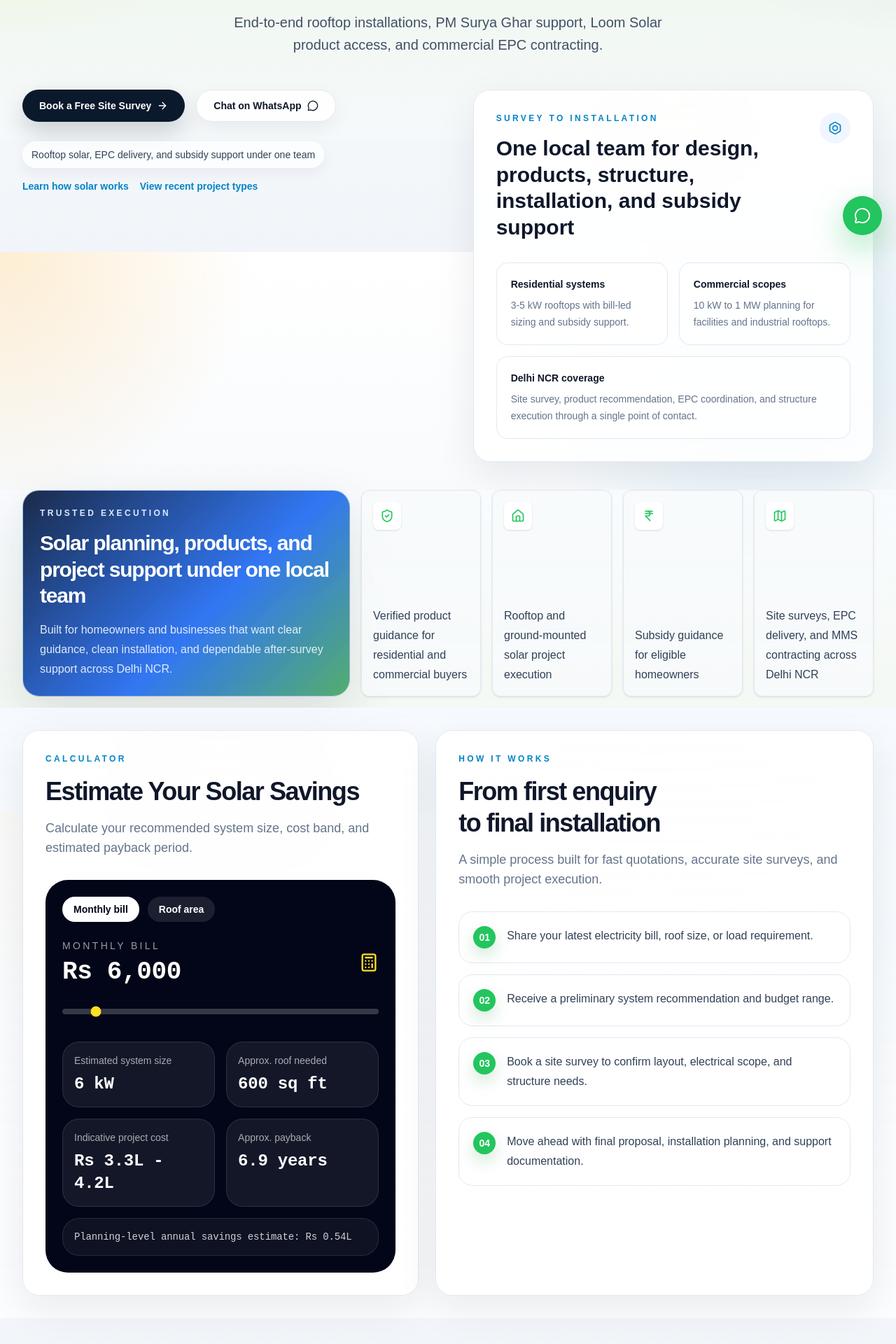
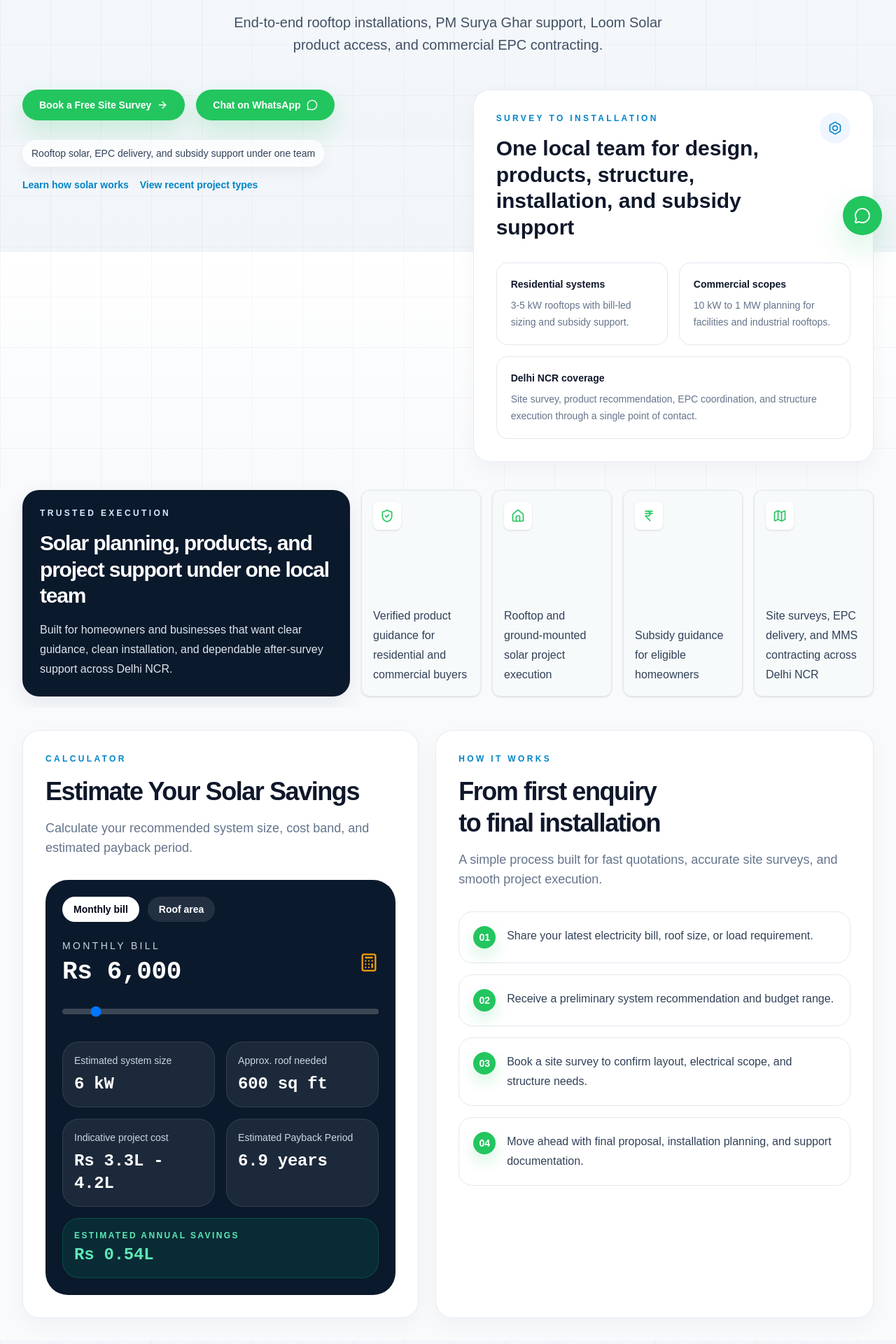
Before and after one commit to dhananjayvj/sunpower, a Next.js app: page / in a window 1280 px wide. Shown: the part 440-2360 px from the top of the page at 70% size. Built offline with nearby package versions, Linux system fonts and the light colour scheme.

Commit message:
Refine Sun Power color hierarchy

```diff
--- a/src/app/globals.css
+++ b/src/app/globals.css
@@ -68,10 +68,7 @@ html {
 }
 
 body {
-  background:
-    radial-gradient(circle at top left, rgba(245, 158, 11, 0.18), transparent 24%),
-    radial-gradient(circle at 85% 12%, rgba(2, 132, 199, 0.14), transparent 28%),
-    linear-gradient(180deg, #ffffff 0%, var(--bg-foundation) 45%, #f1f5f9 100%);
+  background: linear-gradient(180deg, #ffffff 0%, #f8fafc 40%, #f1f5f9 100%);
   color: var(--foreground);
   font-family: var(--font-sans), sans-serif;
   background-attachment: fixed;
@@ -107,30 +104,24 @@ a:active {
   @apply inline-flex min-h-11 items-center gap-2 rounded-full bg-accent-blue-deep px-6 py-3 text-sm font-semibold text-white shadow-[0_16px_34px_rgba(11,25,44,0.18)] hover:-translate-y-0.5 hover:bg-[#132b48] hover:shadow-[0_22px_42px_rgba(11,25,44,0.22)] touch-manipulation;
 }
 
+.button-whatsapp {
+  @apply inline-flex min-h-11 items-center gap-2 rounded-full bg-[#22C55E] px-6 py-3 text-sm font-semibold text-white shadow-[0_16px_34px_rgba(34,197,94,0.2)] hover:-translate-y-0.5 hover:bg-[#16a34a] hover:shadow-[0_22px_42px_rgba(34,197,94,0.24)] touch-manipulation;
+}
+
 .button-secondary {
   @apply inline-flex min-h-11 items-center gap-2 rounded-full border border-border bg-white/92 px-6 py-3 text-sm font-semibold text-foreground shadow-[0_10px_28px_rgba(15,23,42,0.06)] hover:-translate-y-0.5 hover:border-accent-blue/35 hover:bg-white touch-manipulation;
 }
 
 .card-panel {
-  background:
-    linear-gradient(180deg, rgba(255, 255, 255, 0.96), rgba(255, 255, 255, 0.84)),
-    radial-gradient(circle at top, rgba(245, 158, 11, 0.08), transparent 42%);
-  @apply relative isolate rounded-[1.5rem] border border-border-subtle shadow-[0_18px_55px_rgba(15,23,42,0.08),inset_0_1px_0_rgba(255,255,255,0.82)] backdrop-blur-md;
-  -webkit-backdrop-filter: blur(14px);
-  backdrop-filter: blur(14px);
+  @apply relative isolate rounded-[1.5rem] border border-slate-200/80 bg-white/95 shadow-[0_10px_30px_rgba(15,23,42,0.04)];
 }
 
 .input-field {
-  @apply w-full rounded-2xl border border-border bg-white/92 px-4 py-3 text-base text-foreground outline-none ring-0 placeholder:text-slate-400 hover:border-accent-blue/25 focus:border-accent-blue/50 focus:bg-white focus:shadow-[0_0_0_4px_rgba(28,104,242,0.12)];
+  @apply w-full rounded-2xl border border-border-subtle bg-white px-4 py-3 text-base text-foreground outline-none ring-0 placeholder:text-slate-400 hover:border-accent-blue/40 focus:border-accent-blue focus:bg-white focus:ring-2 focus:ring-sky-500/40 focus:ring-offset-2;
 }
 
 .section-shell {
-  background:
-    linear-gradient(180deg, rgba(255, 255, 255, 0.64), rgba(255, 255, 255, 0.42)),
-    radial-gradient(circle at top right, rgba(2, 132, 199, 0.08), transparent 30%);
-  @apply rounded-[2rem] border border-border-subtle shadow-[0_26px_80px_rgba(15,23,42,0.05),inset_0_1px_0_rgba(255,255,255,0.7)] backdrop-blur-sm;
-  -webkit-backdrop-filter: blur(10px);
-  backdrop-filter: blur(10px);
+  @apply rounded-[2rem] border border-slate-200/80 bg-white/95 shadow-[0_10px_30px_rgba(15,23,42,0.04)];
 }
 
 .tech-data {
--- a/src/app/opengraph-image.tsx
+++ b/src/app/opengraph-image.tsx
@@ -20,8 +20,7 @@ export default function OpenGraphImage() {
           flexDirection: "column",
           justifyContent: "space-between",
           padding: "64px",
-          background:
-            "radial-gradient(circle at top left, rgba(255,214,10,0.56), transparent 32%), linear-gradient(135deg, #081a39 0%, #1c68f2 62%, #4cb369 100%)",
+          background: "linear-gradient(135deg, #0b192c 0%, #0284c7 62%, #22c55e 100%)",
           color: "white",
           fontFamily: "sans-serif",
         }}
--- a/src/components/scroll-progress.tsx
+++ b/src/components/scroll-progress.tsx
@@ -11,7 +11,7 @@ export function ScrollProgress() {
     <motion.div
       aria-hidden="true"
       style={{ scaleX }}
-      className="fixed inset-x-0 top-0 z-50 h-1 origin-left bg-[linear-gradient(90deg,_#ffd60a_0%,_#54b25e_45%,_#1c68f2_100%)]"
+      className="fixed inset-x-0 top-0 z-50 h-1 origin-left bg-[linear-gradient(90deg,_#0b192c_0%,_#0284c7_55%,_#22c55e_100%)]"
     />
   );
 }
--- a/src/components/sunpower-site.tsx
+++ b/src/components/sunpower-site.tsx
@@ -169,15 +169,15 @@ export function SunPowerSite() {
   return (
     <main className="relative isolate overflow-x-hidden pb-20 md:pb-0">
       <ScrollProgress />
-      <div className="absolute inset-x-0 top-0 -z-10 h-[40rem] bg-[radial-gradient(circle_at_top_left,_rgba(255,214,10,0.32),_transparent_35%),radial-gradient(circle_at_top_right,_rgba(24,99,242,0.2),_transparent_34%),linear-gradient(180deg,_#f9fcff_0%,_#eef7ec_52%,_#f6f9fb_100%)]" />
-      <div className="pointer-events-none absolute inset-0 -z-10 bg-[linear-gradient(rgba(255,255,255,0.08)_1px,transparent_1px),linear-gradient(90deg,rgba(255,255,255,0.08)_1px,transparent_1px)] bg-[size:72px_72px] opacity-35" />
+      <div className="absolute inset-x-0 top-0 -z-10 h-[40rem] bg-[linear-gradient(180deg,#ffffff_0%,#f8fafc_40%,#f1f5f9_100%)]" />
+      <div className="pointer-events-none absolute inset-0 -z-10 bg-[linear-gradient(rgba(15,23,42,0.035)_1px,transparent_1px),linear-gradient(90deg,rgba(15,23,42,0.035)_1px,transparent_1px)] bg-[size:72px_72px]" />
 
       <a
         href={whatsappQuoteHref}
         target="_blank"
         rel="noreferrer"
         aria-label="Chat on WhatsApp"
-        className="fixed right-5 bottom-6 z-40 hidden h-14 w-14 items-center justify-center rounded-full bg-[#22c55e] text-white shadow-[0_18px_45px_rgba(34,197,94,0.38)] hover:scale-[1.04] hover:shadow-[0_22px_52px_rgba(34,197,94,0.46)] active:scale-[0.97] focus-visible:outline-2 focus-visible:outline-offset-4 focus-visible:outline-[#22c55e] md:inline-flex"
+        className="fixed right-5 bottom-6 z-40 hidden h-14 w-14 items-center justify-center rounded-full bg-[#22C55E] text-white shadow-[0_18px_45px_rgba(34,197,94,0.2)] hover:scale-[1.04] hover:bg-[#16a34a] hover:shadow-[0_22px_52px_rgba(34,197,94,0.24)] active:scale-[0.97] focus-visible:ring-2 focus-visible:ring-sky-500/40 focus-visible:ring-offset-2 md:inline-flex"
       >
         <MessageCircle className="h-6 w-6" />
       </a>
@@ -201,7 +201,7 @@ export function SunPowerSite() {
               <a
                 key={item.href}
                 href={item.href}
-                className="text-sm font-medium text-slate-700 transition-colors hover:text-accent-blue"
+                className="text-sm font-medium text-accent-blue-deep transition-colors hover:text-accent-blue"
               >
                 {item.label}
               </a>
@@ -232,7 +232,7 @@ export function SunPowerSite() {
           >
             <motion.div
               variants={fadeUp}
-              className="inline-flex items-center gap-2 rounded-full border border-emerald-300/60 bg-white/72 px-4 py-2 text-sm font-medium text-emerald-900 shadow-[0_10px_30px_rgba(255,255,255,0.5)]"
+              className="inline-flex items-center gap-2 rounded-full border border-accent-green/35 bg-emerald-50 px-4 py-2 text-sm font-medium text-accent-green-dark"
             >
               <BadgeCheck className="h-4 w-4 text-emerald-600" />
               Authorized Loom Solar Dealer
@@ -273,11 +273,11 @@ export function SunPowerSite() {
             className="space-y-7 lg:col-span-1"
           >
             <motion.div variants={fadeUp} className="flex flex-col gap-4 sm:flex-row">
-              <a href="#contact" className="button-primary">
+              <a href="#contact" className="button-whatsapp">
                 Book a Free Site Survey
                 <ArrowRight className="h-4 w-4" />
               </a>
-              <a href={whatsappQuoteHref} target="_blank" rel="noreferrer" className="button-secondary">
+              <a href={whatsappQuoteHref} target="_blank" rel="noreferrer" className="button-whatsapp">
                 Chat on WhatsApp
                 <MessageCircle className="h-4 w-4" />
               </a>
@@ -336,9 +336,9 @@ export function SunPowerSite() {
         </div>
       </section>
 
-      <section className="relative z-20 mx-auto max-w-7xl bg-[linear-gradient(180deg,rgba(249,252,255,0.78),rgba(244,249,241,0.72))] px-4 pb-4 sm:px-6 lg:px-8">
+      <section className="relative z-20 mx-auto max-w-7xl bg-bg-foundation px-4 pb-4 sm:px-6 lg:px-8">
         <div className="grid gap-4 lg:grid-cols-[0.78fr_1.22fr]">
-          <Reveal className="rounded-[1.5rem] border border-white/55 bg-[linear-gradient(135deg,rgba(14,31,64,0.95),rgba(28,104,242,0.9)_58%,rgba(61,163,90,0.88))] p-6 text-white shadow-[0_24px_70px_rgba(15,23,42,0.12)]">
+          <Reveal className="rounded-[1.5rem] border border-accent-blue-deep/20 bg-accent-blue-deep p-6 text-white shadow-[0_10px_30px_rgba(15,23,42,0.08)]">
             <p className="text-xs font-semibold uppercase tracking-[0.28em] text-blue-100">
               Trusted Execution
             </p>
@@ -370,7 +370,7 @@ export function SunPowerSite() {
         </div>
       </section>
 
-      <section id="calculator" className="relative z-30 mx-auto max-w-7xl bg-[linear-gradient(180deg,rgba(246,250,255,0.86),rgba(255,255,255,0.74))] px-4 py-6 sm:px-6 lg:px-8 lg:py-8">
+      <section id="calculator" className="relative z-30 mx-auto max-w-7xl bg-bg-foundation px-4 py-6 sm:px-6 lg:px-8 lg:py-8">
         <div className="grid gap-6 lg:grid-cols-[0.95fr_1.05fr]">
           <Reveal className="card-panel p-4 sm:p-8">
             <SectionHeading
@@ -379,7 +379,7 @@ export function SunPowerSite() {
               description="Calculate your recommended system size, cost band, and estimated payback period."
             />
 
-            <div className="mt-5 rounded-[1.5rem] bg-slate-950 p-4 text-white sm:mt-8 sm:rounded-[2rem] sm:p-6">
+            <div className="mt-5 rounded-[1.5rem] bg-accent-blue-deep p-4 text-white sm:mt-8 sm:rounded-[2rem] sm:p-6">
               <div className="flex flex-wrap gap-2 sm:gap-3">
                 <button
                   type="button"
@@ -405,7 +405,7 @@ export function SunPowerSite() {
 
               <div className="mt-4 flex items-center justify-between gap-4 sm:mt-6">
                 <div>
-                  <p className="text-sm uppercase tracking-[0.24em] text-white/60">
+                  <p className="text-sm uppercase tracking-[0.24em] text-slate-300">
                     {calculatorMode === "bill" ? "Monthly bill" : "Roof area"}
                   </p>
                   <p className="tech-data mt-1 text-3xl font-semibold sm:mt-2 sm:text-4xl">
@@ -414,7 +414,7 @@ export function SunPowerSite() {
                       : `${roofAreaSqFt.toLocaleString("en-IN")} sq ft`}
                   </p>
                 </div>
-                <Calculator className="h-6 w-6 text-yellow-300 sm:h-7 sm:w-7" />
+                <Calculator className="h-6 w-6 text-accent-yellow sm:h-7 sm:w-7" />
               </div>
 
               <input
@@ -428,37 +428,38 @@ export function SunPowerSite() {
                     ? setMonthlyBill(Number(event.target.value))
                     : setRoofAreaSqFt(Number(event.target.value))
                 }
-                className="mt-5 h-2 w-full cursor-pointer appearance-none rounded-full bg-white/20 accent-yellow-300 sm:mt-8"
+                className="mt-5 h-2 w-full cursor-pointer appearance-none rounded-full bg-white/20 accent-green sm:mt-8"
               />
 
               <motion.div layout className="mt-5 grid gap-2 sm:mt-8 sm:grid-cols-2 sm:gap-4">
                 <motion.div layout className="rounded-[1rem] border border-white/10 bg-white/7 p-3 sm:rounded-[1.5rem] sm:p-4">
-                  <p className="text-sm text-white/64">Estimated system size</p>
+                  <p className="text-sm text-slate-300">Estimated system size</p>
                   <p className="tech-data mt-1 text-xl font-semibold sm:mt-2 sm:text-2xl">{estimate.systemSizeKw} kW</p>
                 </motion.div>
                 <motion.div layout className="rounded-[1rem] border border-white/10 bg-white/7 p-3 sm:rounded-[1.5rem] sm:p-4">
-                  <p className="text-sm text-white/64">Approx. roof needed</p>
+                  <p className="text-sm text-slate-300">Approx. roof needed</p>
                   <p className="tech-data mt-1 text-xl font-semibold sm:mt-2 sm:text-2xl">{estimate.roofAreaSqFt} sq ft</p>
                 </motion.div>
                 <motion.div layout className="rounded-[1rem] border border-white/10 bg-white/7 p-3 sm:rounded-[1.5rem] sm:p-4">
-                  <p className="text-sm text-white/64">Indicative project cost</p>
+                  <p className="text-sm text-slate-300">Indicative project cost</p>
                   <p className="tech-data mt-1 text-xl font-semibold sm:mt-2 sm:text-2xl">
                     Rs {estimate.costMinLakhs}L - {estimate.costMaxLakhs}L
                   </p>
                 </motion.div>
                 <motion.div layout className="rounded-[1rem] border border-white/10 bg-white/7 p-3 sm:rounded-[1.5rem] sm:p-4">
-                  <p className="text-sm text-white/64">Approx. payback</p>
-                  <p className="tech-data mt-1 text-xl font-semibold sm:mt-2 sm:text-2xl">{estimate.paybackYears} years</p>
+                  <p className="text-sm text-slate-300">Estimated Payback Period</p>
+                  <p className="tech-data mt-1 text-xl font-bold text-white sm:mt-2 sm:text-2xl">{estimate.paybackYears} years</p>
                 </motion.div>
               </motion.div>
 
-              <div className="tech-data mt-2 rounded-[1rem] border border-white/10 bg-white/5 p-3 text-sm text-white/80 sm:mt-4 sm:rounded-[1.5rem] sm:p-4">
-                Planning-level annual savings estimate: Rs {estimate.annualSavingsLakhs}L
+              <div className="mt-2 rounded-[1rem] border border-emerald-400/20 bg-emerald-400/10 p-3 sm:mt-4 sm:rounded-[1.5rem] sm:p-4">
+                <p className="text-xs font-semibold uppercase tracking-[0.2em] text-emerald-300">Estimated Annual Savings</p>
+                <p className="tech-data mt-1 text-2xl font-bold text-emerald-300">Rs {estimate.annualSavingsLakhs}L</p>
               </div>
             </div>
           </Reveal>
 
-          <Reveal delay={0.05} className="card-panel bg-[linear-gradient(180deg,_rgba(236,246,255,0.82),_rgba(255,255,255,0.96))] p-7 sm:p-8">
+          <Reveal delay={0.05} className="card-panel p-7 sm:p-8">
             <SectionHeading
               eyebrow="How It Works"
               title="From first enquiry to final installation"
@@ -468,7 +469,7 @@ export function SunPowerSite() {
             <ol className="mt-8 list-none space-y-4 p-0">
               {processSteps.map((step, index) => (
                 <li key={step} className="flex gap-4 rounded-[1.25rem] border border-border bg-white/78 p-4 sm:p-5">
-                  <div className="flex h-8 w-8 shrink-0 items-center justify-center rounded-full bg-accent-green text-sm font-bold text-white shadow-[0_10px_22px_rgba(61,163,90,0.24)]">
+                  <div className="flex h-8 w-8 shrink-0 items-center justify-center rounded-full bg-accent-green text-sm font-bold text-white shadow-[0_10px_22px_rgba(34,197,94,0.2)]">
                     0{index + 1}
                   </div>
                   <p className="text-base leading-7 text-slate-700">{step}</p>
@@ -533,7 +534,7 @@ export function SunPowerSite() {
         </div>
       </section>
 
-      <section id="testimonials" className="border-y border-border/70 bg-[linear-gradient(180deg,rgba(244,249,241,0.72),rgba(232,242,251,0.68))]">
+      <section id="testimonials" className="border-y border-border/70 bg-slate-50">
         <div className="mx-auto max-w-7xl px-4 py-18 sm:px-6 lg:px-8">
           <SectionHeading
             eyebrow="Customer Stories"
@@ -652,7 +653,7 @@ export function SunPowerSite() {
         </div>
       </section>
 
-      <section id="catalog" className="border-y border-border/70 bg-[linear-gradient(180deg,rgba(232,242,251,0.72),rgba(244,249,241,0.66))] backdrop-blur-sm">
+      <section id="catalog" className="border-y border-border/70 bg-slate-50">
         <div className="mx-auto max-w-7xl px-4 py-18 sm:px-6 lg:px-8">
           <SectionHeading
             eyebrow="Products"
@@ -689,11 +690,11 @@ export function SunPowerSite() {
                     {section.cards.map((card) => (
                       <article
                         key={card.name}
-                        className="group overflow-hidden rounded-[1.5rem] border border-white/65 bg-[linear-gradient(180deg,rgba(255,255,255,0.94),rgba(248,251,255,0.88))] shadow-[0_18px_50px_rgba(15,23,42,0.06),inset_0_1px_0_rgba(255,255,255,0.8)] transition-all duration-200 hover:-translate-y-1 hover:shadow-[0_24px_70px_rgba(15,23,42,0.1)]"
+                        className="group overflow-hidden rounded-[1.5rem] border border-slate-200/80 bg-white/95 shadow-[0_10px_30px_rgba(15,23,42,0.04)] transition-all duration-200 hover:-translate-y-1 hover:shadow-[0_16px_40px_rgba(15,23,42,0.08)]"
                       >
                         <div className="flex h-full flex-col">
                           <div className="px-5 pt-5">
-                            <span className="inline-flex rounded-full bg-slate-900 px-3 py-1 text-xs font-semibold uppercase tracking-[0.22em] text-white">
+                            <span className="inline-flex rounded-full border border-slate-200/60 bg-slate-100 px-3 py-1 text-xs font-medium uppercase tracking-[0.22em] text-slate-700">
                               {card.badge}
                             </span>
                           </div>
@@ -723,7 +724,7 @@ export function SunPowerSite() {
                               {card.chips.map((chip) => (
                                 <span
                                   key={chip}
-                                  className="tech-data rounded-full border border-slate-200 bg-slate-50 px-3 py-1.5 text-[11px] font-medium uppercase text-slate-700"
+                                  className="tech-data rounded-full border border-slate-200 bg-slate-50 px-3 py-1.5 text-[11px] font-medium uppercase text-slate-800"
                                 >
                                   {chip}
                                 </span>
@@ -799,7 +800,7 @@ export function SunPowerSite() {
         </div>
       </section>
 
-      <section id="resources" className="border-y border-border/70 bg-[linear-gradient(180deg,rgba(232,242,251,0.72),rgba(244,249,241,0.66))] backdrop-blur-sm">
+      <section id="resources" className="border-y border-border/70 bg-slate-50">
         <div className="mx-auto max-w-7xl px-4 py-18 sm:px-6 lg:px-8">
           <SectionHeading
             eyebrow="Resources"
@@ -816,7 +817,7 @@ export function SunPowerSite() {
                 viewport={{ once: true, margin: "-120px" }}
                 variants={fadeUp}
                 transition={{ ...transitions.smooth, delay: index * 0.05 }}
-                className="rounded-[1.85rem] border border-white/60 bg-white/68 p-6 shadow-[0_16px_40px_rgba(15,23,42,0.05)] backdrop-blur-sm"
+                className="rounded-[1.85rem] border border-slate-200/80 bg-white/95 p-6 shadow-[0_10px_30px_rgba(15,23,42,0.04)]"
               >
                 <h3 className="text-xl font-semibold tracking-tight text-foreground">{card.title}</h3>
                 <p className="mt-3 text-base leading-7 text-muted">{card.description}</p>
@@ -828,7 +829,7 @@ export function SunPowerSite() {
 
       <section id="faq" className="mx-auto max-w-7xl px-4 py-10 sm:px-6 lg:px-8">
         <div className="grid items-start gap-6 lg:grid-cols-[minmax(0,0.9fr)_minmax(0,1.1fr)]">
-          <div className="w-full min-w-0 rounded-[2rem] border border-white/55 bg-white/62 p-7 shadow-[0_18px_46px_rgba(15,23,42,0.05)] backdrop-blur-sm sm:p-8">
+          <div className="w-full min-w-0 rounded-[2rem] border border-slate-200/80 bg-white/95 p-7 shadow-[0_10px_30px_rgba(15,23,42,0.04)] sm:p-8">
             <SectionHeading
               eyebrow="FAQs"
               title="Common questions from solar buyers"
@@ -840,7 +841,7 @@ export function SunPowerSite() {
             {faqs.map((item) => (
               <details
                 key={item.question}
-                className="group rounded-[1.8rem] border border-white/60 bg-white/72 p-6 shadow-[0_16px_36px_rgba(15,23,42,0.04)] backdrop-blur-sm"
+                className="group rounded-[1.8rem] border border-slate-200/80 bg-white/95 p-6 shadow-[0_10px_30px_rgba(15,23,42,0.04)]"
               >
                 <summary className="cursor-pointer list-none text-lg font-semibold text-foreground">
                   {item.question}
@@ -875,7 +876,7 @@ export function SunPowerSite() {
                 </div>
                 <div>
                   <p className="text-sm font-semibold uppercase tracking-[0.24em] text-muted">WhatsApp</p>
-                  <a href={contact.whatsappHref} className="mt-2 inline-flex font-semibold text-accent-blue">
+                  <a href={contact.whatsappHref} className="mt-2 inline-flex font-semibold text-accent-green-dark">
                     Start a chat
                   </a>
                 </div>
@@ -906,7 +907,7 @@ export function SunPowerSite() {
               variants={fadeUp}
               transition={{ ...transitions.smooth, delay: 0.04 }}
             >
-            <Card className="relative w-full overflow-hidden border-white/65 bg-white/90 shadow-[0_18px_55px_rgba(15,23,42,0.08)]">
+            <Card className="relative w-full overflow-hidden border-slate-200/80 bg-white/95 shadow-[0_10px_30px_rgba(15,23,42,0.04)]">
               <CardHeader className="relative z-10 p-7 pb-4 sm:p-8 sm:pb-5">
                 <CardTitle>Request a callback</CardTitle>
                 <CardDescription>Tell us what you are planning and we will get back to you with the next step.</CardDescription>
@@ -1050,7 +1051,7 @@ export function SunPowerSite() {
             href={whatsappQuoteHref}
             target="_blank"
             rel="noreferrer"
-            className="button-primary min-w-0 flex-1 justify-center"
+            className="button-whatsapp min-w-0 flex-1 justify-center"
           >
             <MessageCircle className="h-4 w-4" />
             WhatsApp
--- a/src/registry/magicui/border-beam.tsx
+++ b/src/registry/magicui/border-beam.tsx
@@ -2,7 +2,7 @@ export function BorderBeam({ duration = 8, size = 100 }: { duration?: number; si
   return (
     <span className="pointer-events-none absolute inset-0 z-0 overflow-hidden rounded-[inherit]" aria-hidden="true">
       <span
-        className="absolute animate-border-beam bg-[conic-gradient(from_0deg,transparent_0deg,rgba(28,104,242,0.9)_55deg,rgba(61,163,90,0.9)_110deg,transparent_160deg)]"
+        className="absolute animate-border-beam bg-[conic-gradient(from_0deg,transparent_0deg,rgba(2,132,199,0.9)_55deg,rgba(34,197,94,0.9)_110deg,transparent_160deg)]"
         style={{
           inset: `-${Math.max(1, Math.round(size / 100))}px`,
           animationDuration: `${duration}s`,
```
